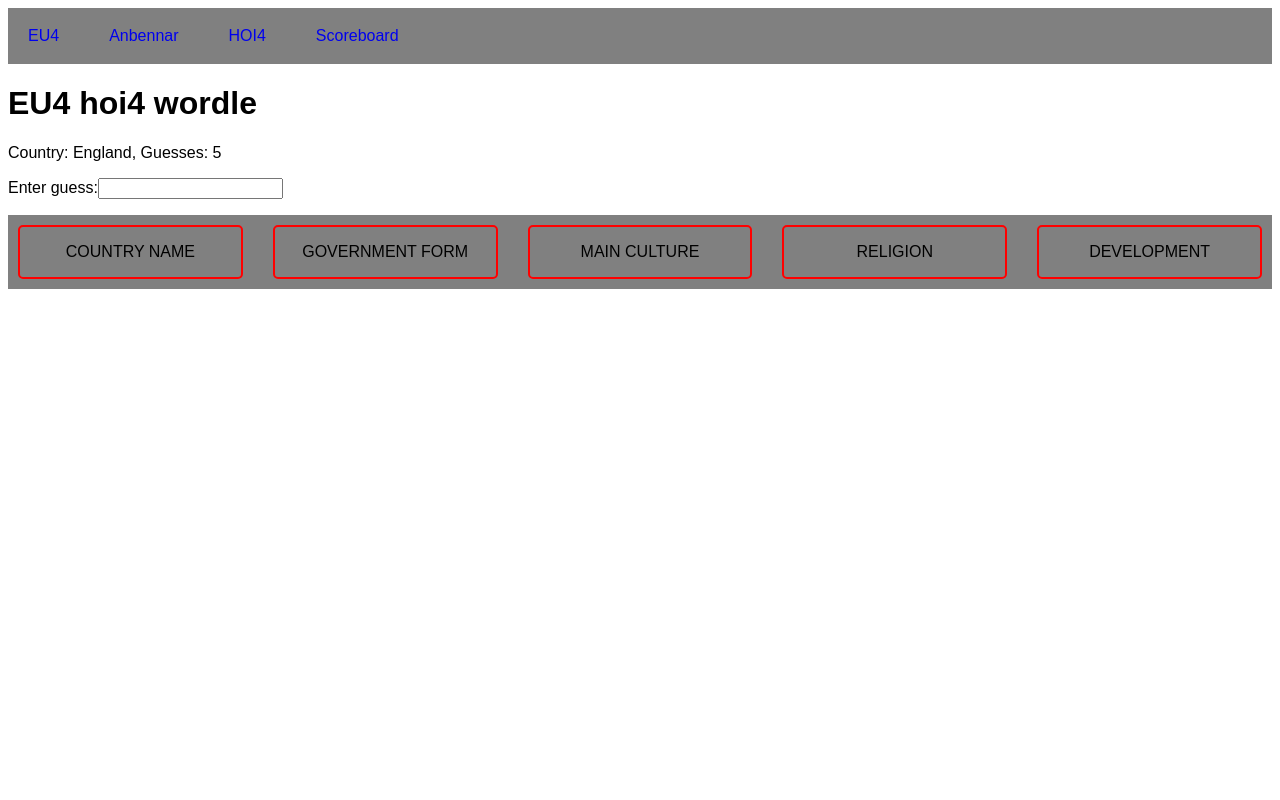
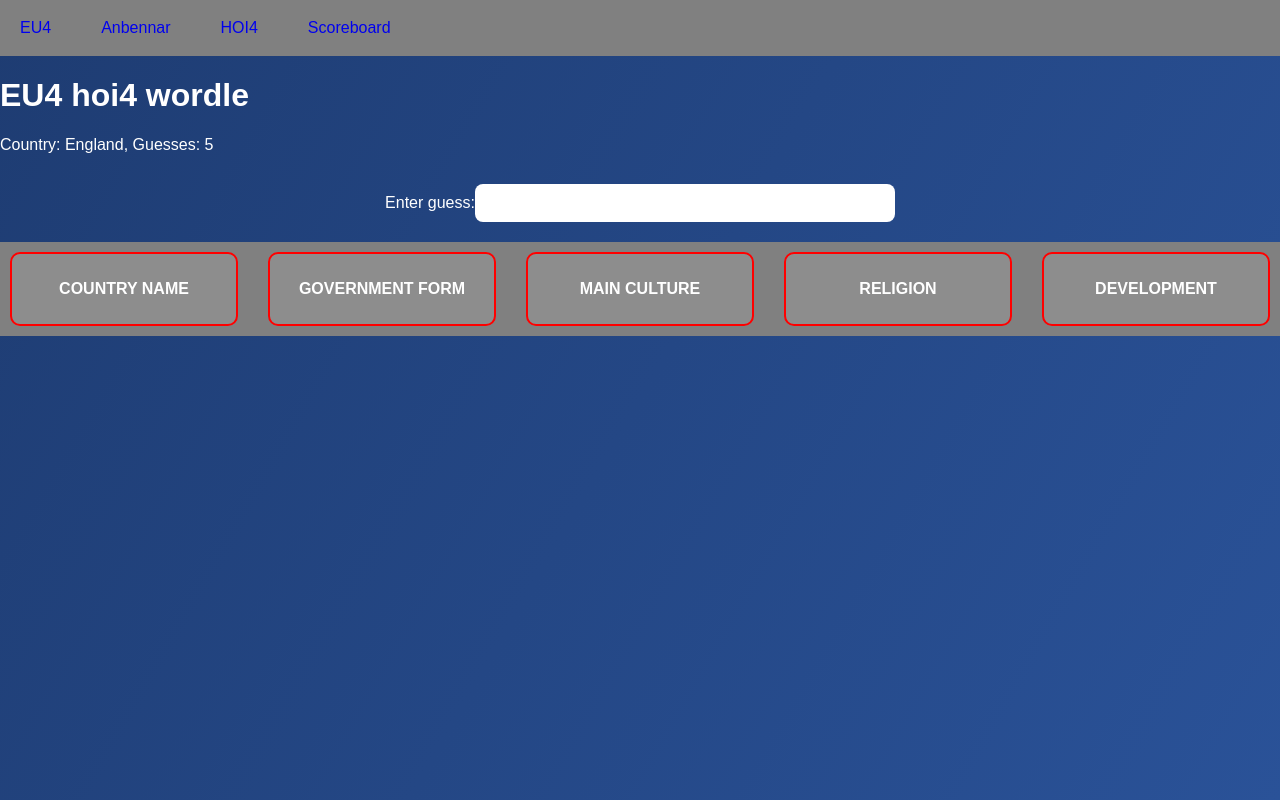
Before and after one commit to PresidentofKiribati/mapgame-wordle, a React (Vite) app: page / in a window 1280 px wide. Built offline with nearby package versions, Linux system fonts and the light colour scheme.

Commit message:
Css changes NEED TO MAKE BETTER

```diff
--- a/src/App.css
+++ b/src/App.css
@@ -1,5 +1,25 @@
 body {
     font-family: Arial, Helvetica, sans-serif;
+    background: linear-gradient(120deg, #1e3c72, #2a5298);
+    color:white;
+    margin:0;
+    padding:0;
+    min-height: 100vh;
+}
+
+input {
+    padding:10px;
+    font-size: 1rem;
+    border-radius: 8px;
+    border:none;
+    margin-top: 10px;
+    width: 60%;
+    max-width: 400px;
+}
+
+form {
+    margin: 20px auto;
+    text-align: center;
 }
 
 
@@ -9,7 +29,7 @@
     background-color: gray;
     text-align: center;
     justify-content: center;
-    gap:10px
+    gap:10px;
 }
 
 .guessgridHOI {
@@ -21,24 +41,49 @@
     gap:10px
 }
 
+.guessgrid img {
+    width: 40px;
+    height: 40px;
+    display: auto;
+    margin: auto;
+    padding: auto;
+    align-items: center;
+}
+
 .guessblock {
     display:flexbox;
+    background-color: rgba(255,255,255,0.1);
     margin:10px;
     text-transform: uppercase;
     text-align: center;
     grid-template-columns: auto;
     border:2px solid red;
-    border-radius: 5px;
+    border-radius: 10px;
+    font-weight: bold;
+    padding: 10px;
+}
+
+.guessblock:hover {
+    background-color: rgba(0,0,0,0.25);
+    transition: 0.5s;
 }
 
 .guessblock2 {
     display:flexbox;
+    background-color: rgba(255,255,255,0.1);
     margin:10px;
     text-transform: uppercase;
     text-align: center;
     grid-template-columns: auto;
     border:2px solid green;
-    border-radius: 5px;
+    border-radius: 10px;
+    font-weight: bold;
+    padding: 10px;
+}
+
+.guessblock2:hover {
+    background-color: rgba(0,0,0,0.25);
+    transition: 0.5s;
 }
 
 .guessblockhigher {
@@ -49,6 +94,12 @@
     grid-template-columns: auto;
     border:2px solid white;
     border-radius: 5px;
+    padding: 10px;
+}
+
+.guessblockhigher:hover {
+    background-color: rgba(0,0,0,0.25);
+    transition: 0.5s;
 }
 
 .guessblocklower {
@@ -59,6 +110,11 @@
     grid-template-columns: auto;
     border:2px solid black;
     border-radius: 5px;
+}
+
+.guessblocklower:hover {
+    background-color: rgba(0,0,0,0.25);
+    transition: 0.5s;
 }
 
 .winpopup {
```
